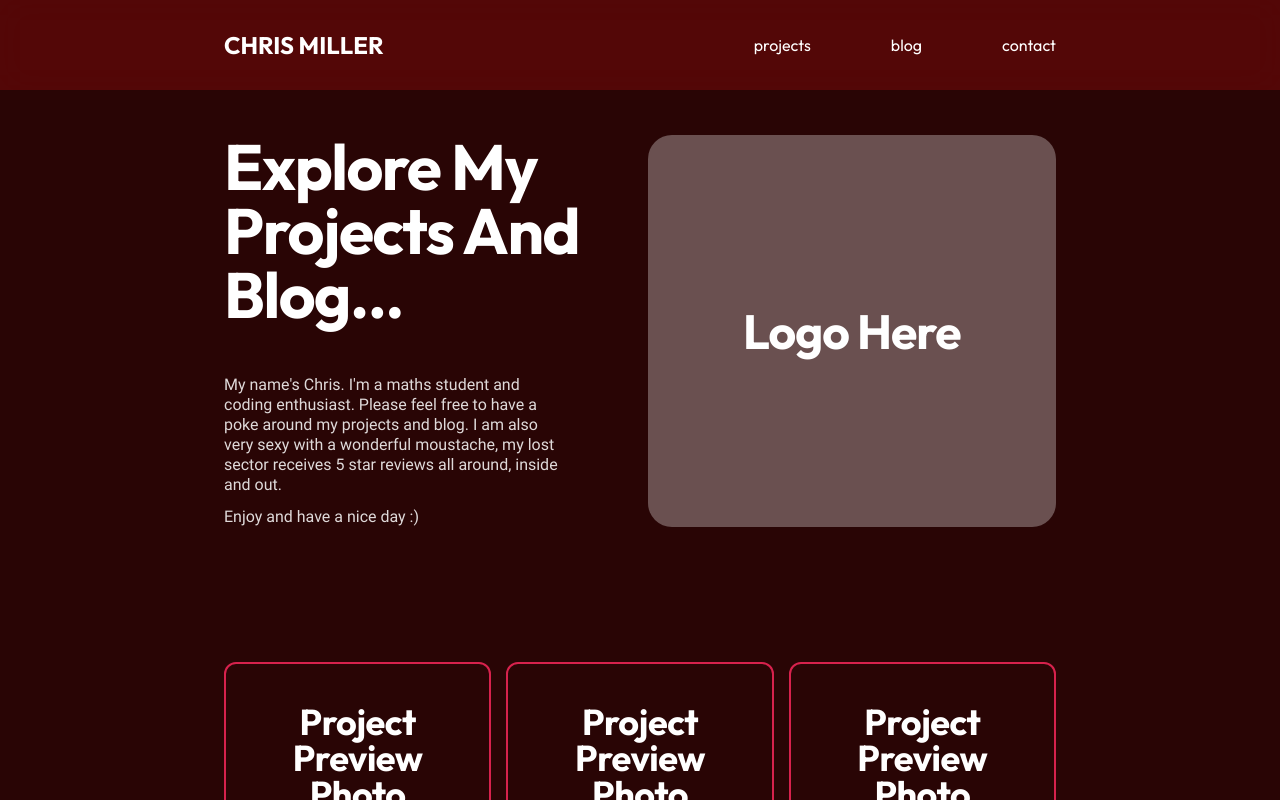
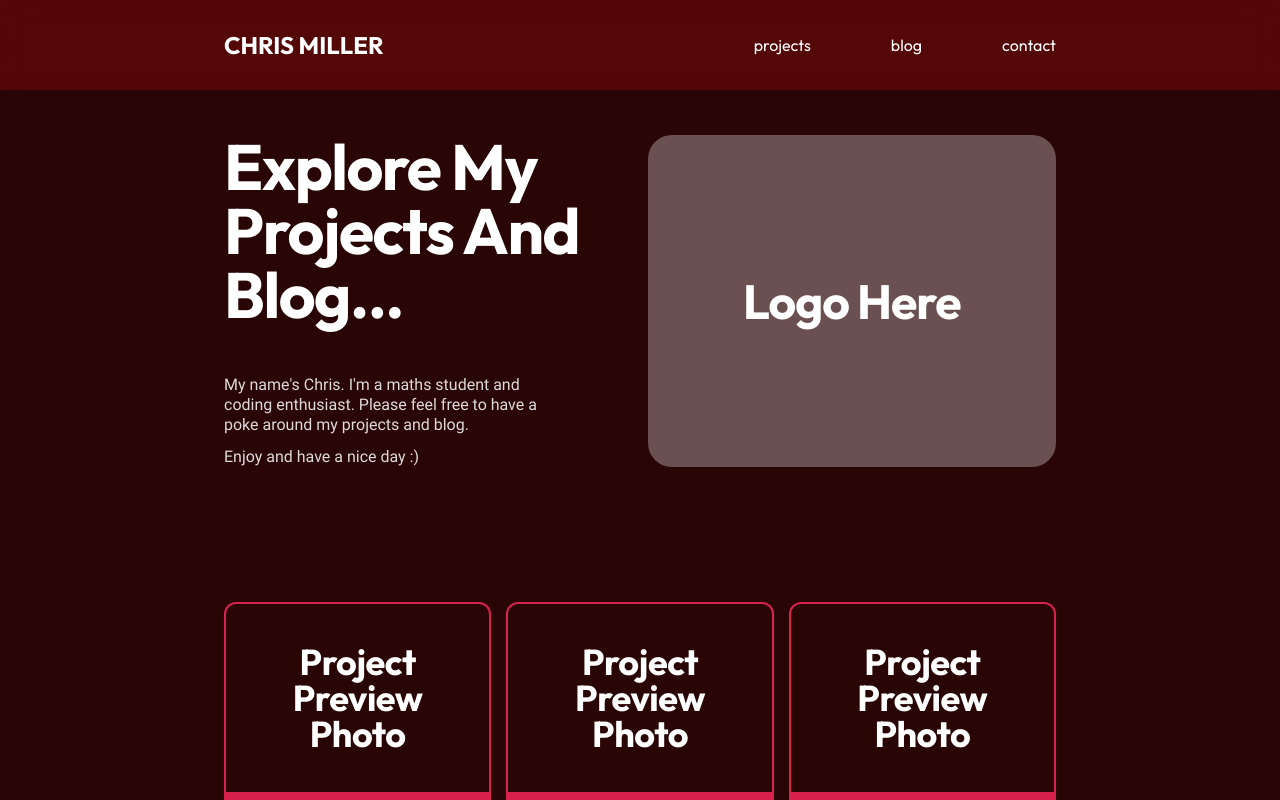
Before and after one commit to ChrisMillerpy/personalsite, a Next.js app: page / in a window 1280 px wide. Shown: the top 800 px of the page. Built offline with nearby package versions, Linux system fonts and the light colour scheme.

Commit message:
Changed hero text to not discuss my moustache

```diff
--- a/src/components/Hero.tsx
+++ b/src/components/Hero.tsx
@@ -9,9 +9,7 @@ const Hero = () => {
         </h1>
         <p className="md:w-5/6 mb-3">
           My name&apos;s Chris. I&apos;m a maths student and coding enthusiast.
-          Please feel free to have a poke around my projects and blog. I am also
-          very sexy with a wonderful moustache, my lost sector receives 5 star
-          reviews all around, inside and out.
+          Please feel free to have a poke around my projects and blog.
         </p>
         <p>Enjoy and have a nice day :)</p>
       </div>
```
